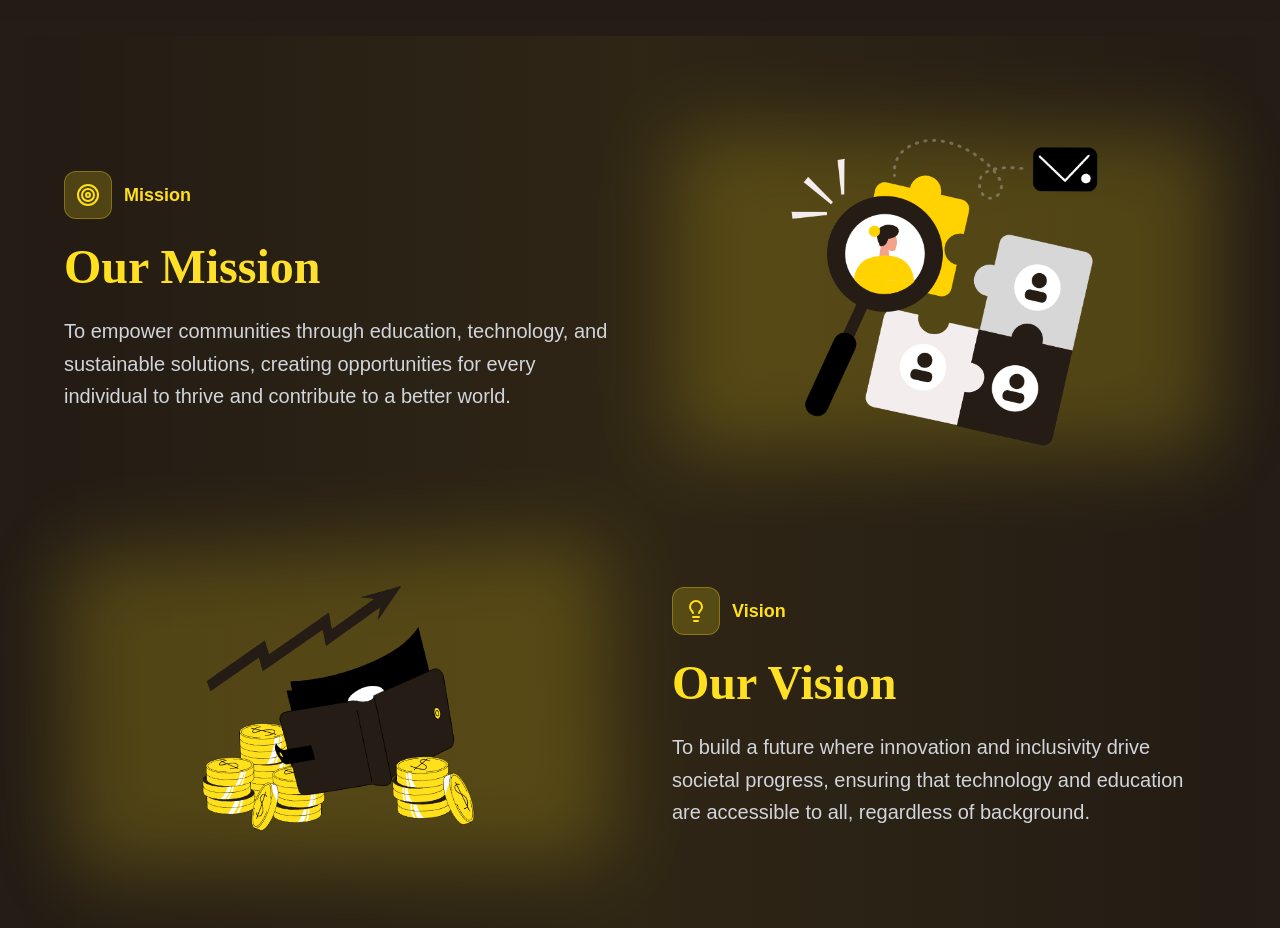
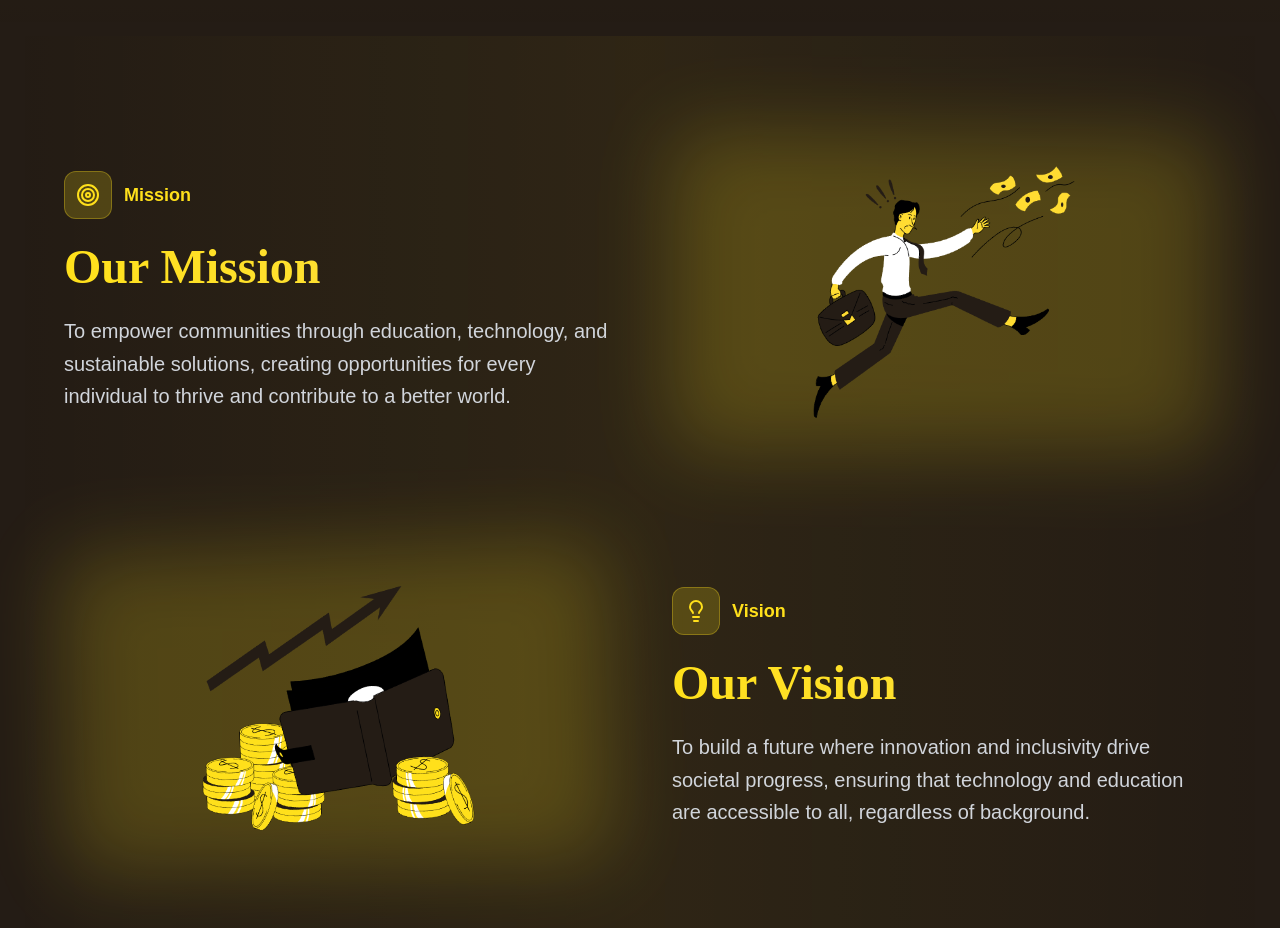
Before and after one commit to aryantrivedi28/aitm-isolated, a Next.js app: page /about in a window 1280 px wide. Shown: the part 3060-3988 px from the top of the page. Built offline with nearby package versions, Linux system fonts and the light colour scheme.

Commit message:
case-study issue

```diff
--- a/src/app/about/page.tsx
+++ b/src/app/about/page.tsx
@@ -580,7 +580,7 @@ export default function AboutPage() {
               >
                 <div className="absolute inset-0 bg-[#FFE01B] rounded-3xl blur-2xl opacity-20" />
                 <Image
-                  src="/mission.png"
+                  src="/mission2.png"
                   alt="Our Mission"
                   width={400}
                   height={400}
--- a/src/app/case-studies/[slug]/page.tsx
+++ b/src/app/case-studies/[slug]/page.tsx
@@ -493,7 +493,7 @@ export default function CaseStudyPage({
                       whileTap={{ scale: 0.95 }}
                       className="bg-[#241C15] text-[#FFE01B] font-bold px-10 py-5 rounded-2xl shadow-lg hover:shadow-xl transition-all duration-300 flex items-center gap-3"
                     >
-                      {study.callToActionText || "Get Started"}
+                      {"Get Started"}
                       <motion.div
                         animate={{ x: [0, 5, 0] }}
                         transition={{ duration: 1.5, repeat: Number.POSITIVE_INFINITY, ease: "easeInOut" }}
```
Also changed, not shown: public/mission2.png (added).
